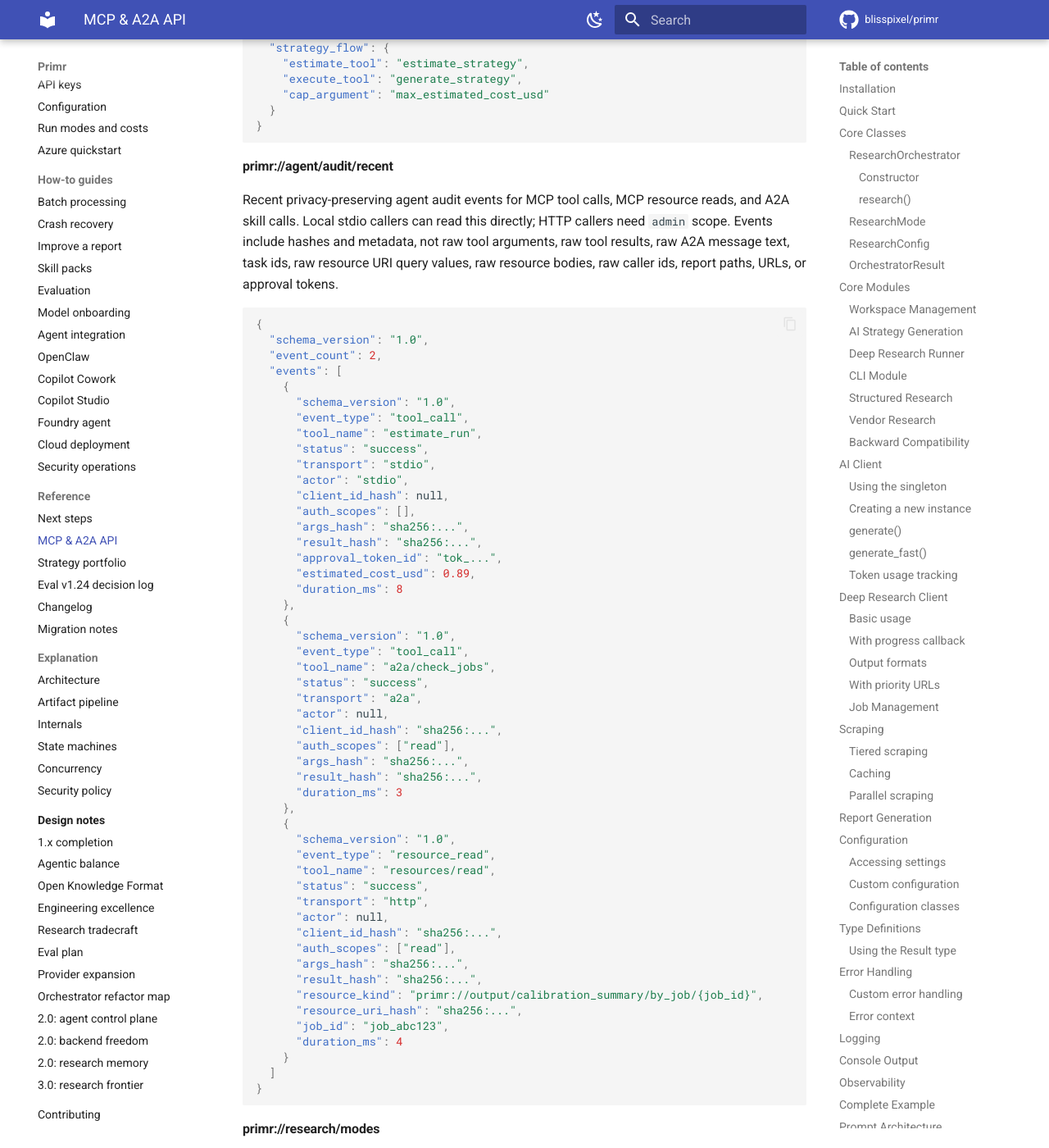
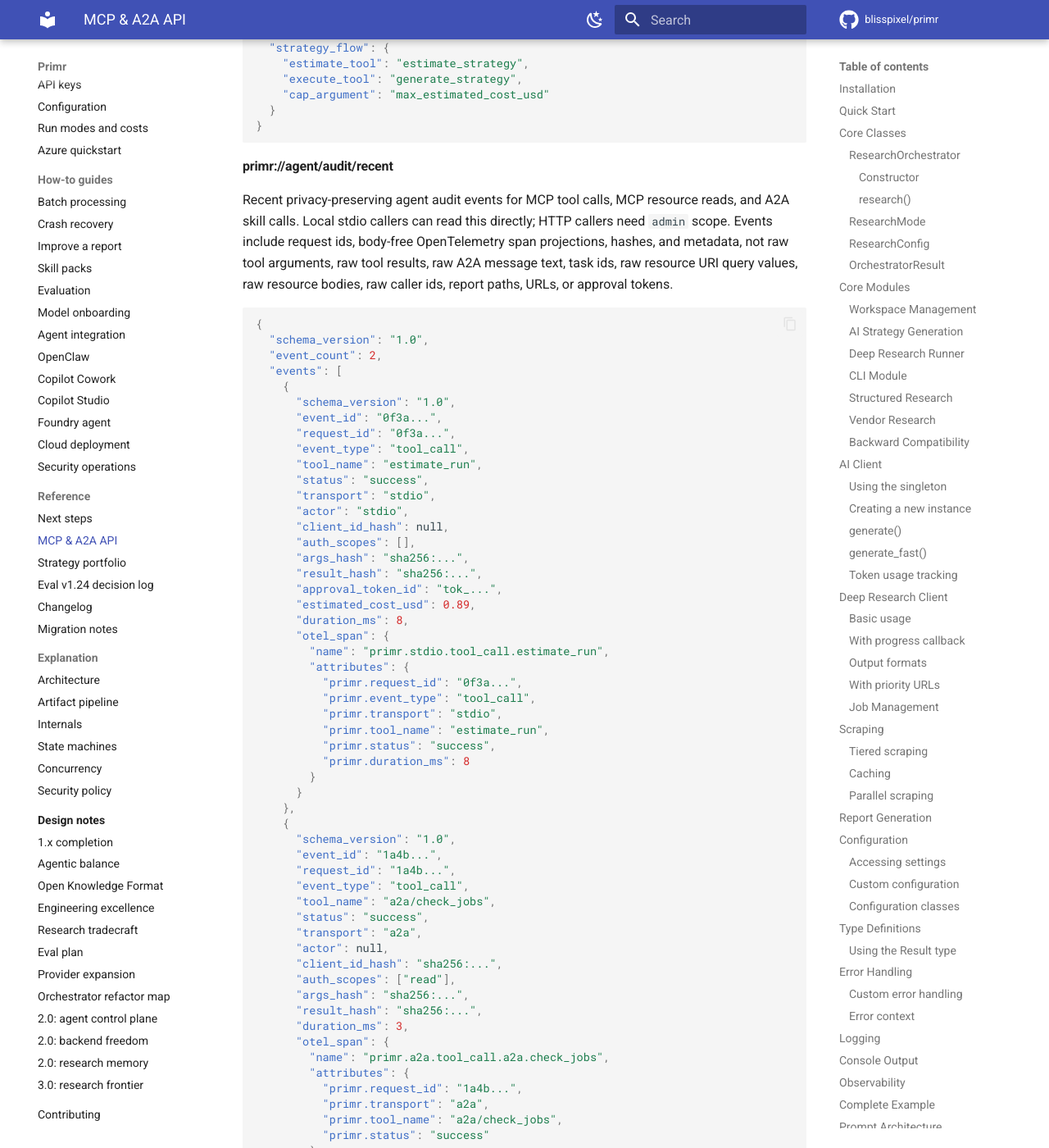
Before and after one commit to blisspixel/primr, an MkDocs documentation site: the page built from docs/API.md, in a window 1280 px wide and 1400 px high, scrolled down 32693 px. Shown: the whole window at 82% size. Built offline with MkDocs 1.6.1 and Material for MkDocs 9.7.7, drawn with Linux system fonts in a browser that asks for light colours; comment, search, counter and statistics services are not loaded; some of the changed text lies outside the part shown.

Commit message:
Add body-free audit span projections

````diff
--- a/docs/API.md
+++ b/docs/API.md
@@ -1583,10 +1583,11 @@
 
 Recent privacy-preserving agent audit events for MCP tool calls, MCP resource
 reads, and A2A skill calls. Local stdio callers can read this directly; HTTP
-callers need `admin` scope. Events include hashes and metadata, not raw tool
-arguments, raw tool results, raw A2A message text, task ids, raw resource URI
-query values, raw resource bodies, raw caller ids, report paths, URLs, or
-approval tokens.
+callers need `admin` scope. Events include request ids, body-free
+OpenTelemetry span projections, hashes, and metadata, not raw tool arguments,
+raw tool results, raw A2A message text, task ids, raw resource URI query
+values, raw resource bodies, raw caller ids, report paths, URLs, or approval
+tokens.
 
 ```json
 {
@@ -1595,6 +1596,8 @@
   "events": [
     {
       "schema_version": "1.0",
+      "event_id": "0f3a...",
+      "request_id": "0f3a...",
       "event_type": "tool_call",
       "tool_name": "estimate_run",
       "status": "success",
@@ -1606,10 +1609,23 @@
       "result_hash": "sha256:...",
       "approval_token_id": "tok_...",
       "estimated_cost_usd": 0.89,
-      "duration_ms": 8
+      "duration_ms": 8,
+      "otel_span": {
+        "name": "primr.stdio.tool_call.estimate_run",
+        "attributes": {
+          "primr.request_id": "0f3a...",
+          "primr.event_type": "tool_call",
+          "primr.transport": "stdio",
+          "primr.tool_name": "estimate_run",
+          "primr.status": "success",
+          "primr.duration_ms": 8
+        }
+      }
     },
     {
       "schema_version": "1.0",
+      "event_id": "1a4b...",
+      "request_id": "1a4b...",
       "event_type": "tool_call",
       "tool_name": "a2a/check_jobs",
       "status": "success",
@@ -1619,10 +1635,21 @@
       "auth_scopes": ["read"],
       "args_hash": "sha256:...",
       "result_hash": "sha256:...",
-      "duration_ms": 3
+      "duration_ms": 3,
+      "otel_span": {
+        "name": "primr.a2a.tool_call.a2a.check_jobs",
+        "attributes": {
+          "primr.request_id": "1a4b...",
+          "primr.transport": "a2a",
+          "primr.tool_name": "a2a/check_jobs",
+          "primr.status": "success"
+        }
+      }
     },
     {
       "schema_version": "1.0",
+      "event_id": "2b5c...",
+      "request_id": "2b5c...",
       "event_type": "resource_read",
       "tool_name": "resources/read",
       "status": "success",
@@ -1635,7 +1662,15 @@
       "resource_kind": "primr://output/calibration_summary/by_job/{job_id}",
       "resource_uri_hash": "sha256:...",
       "job_id": "job_abc123",
-      "duration_ms": 4
+      "duration_ms": 4,
+      "otel_span": {
+        "name": "primr.http.resource_read.resources.read",
+        "attributes": {
+          "primr.request_id": "2b5c...",
+          "primr.job_id": "job_abc123",
+          "primr.resource_kind": "primr://output/calibration_summary/by_job/{job_id}"
+        }
+      }
     }
   ]
 }
````
Also changed, not shown: ROADMAP.md (+5 -2 lines), docs/CHANGELOG.md (+2 -0 lines), docs/NEXT_STEPS.md (+5 -2 lines), docs/SECURITY.md (+6 -4 lines), docs/design/2.0-agent-control-plane.md (+6 -1 lines), 3 other files.
